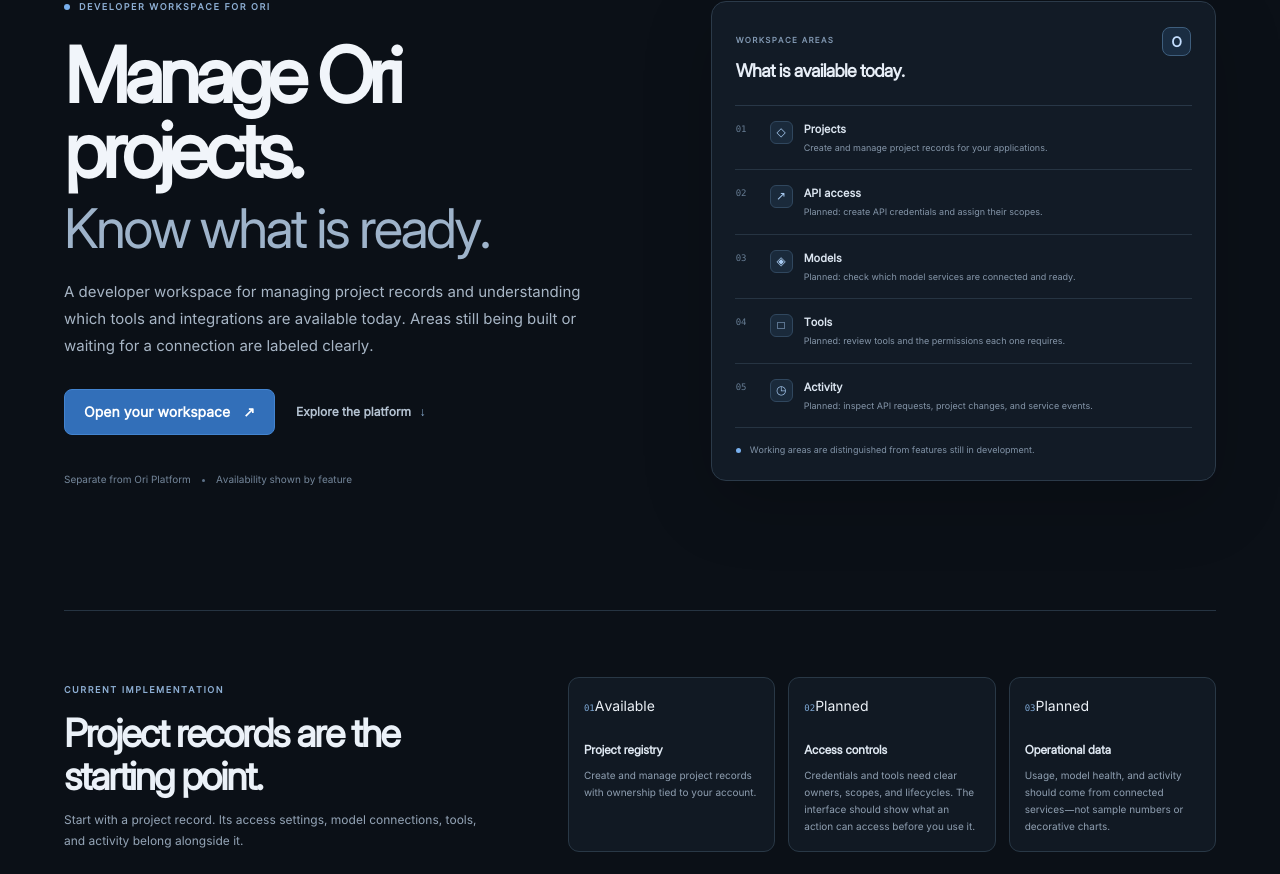
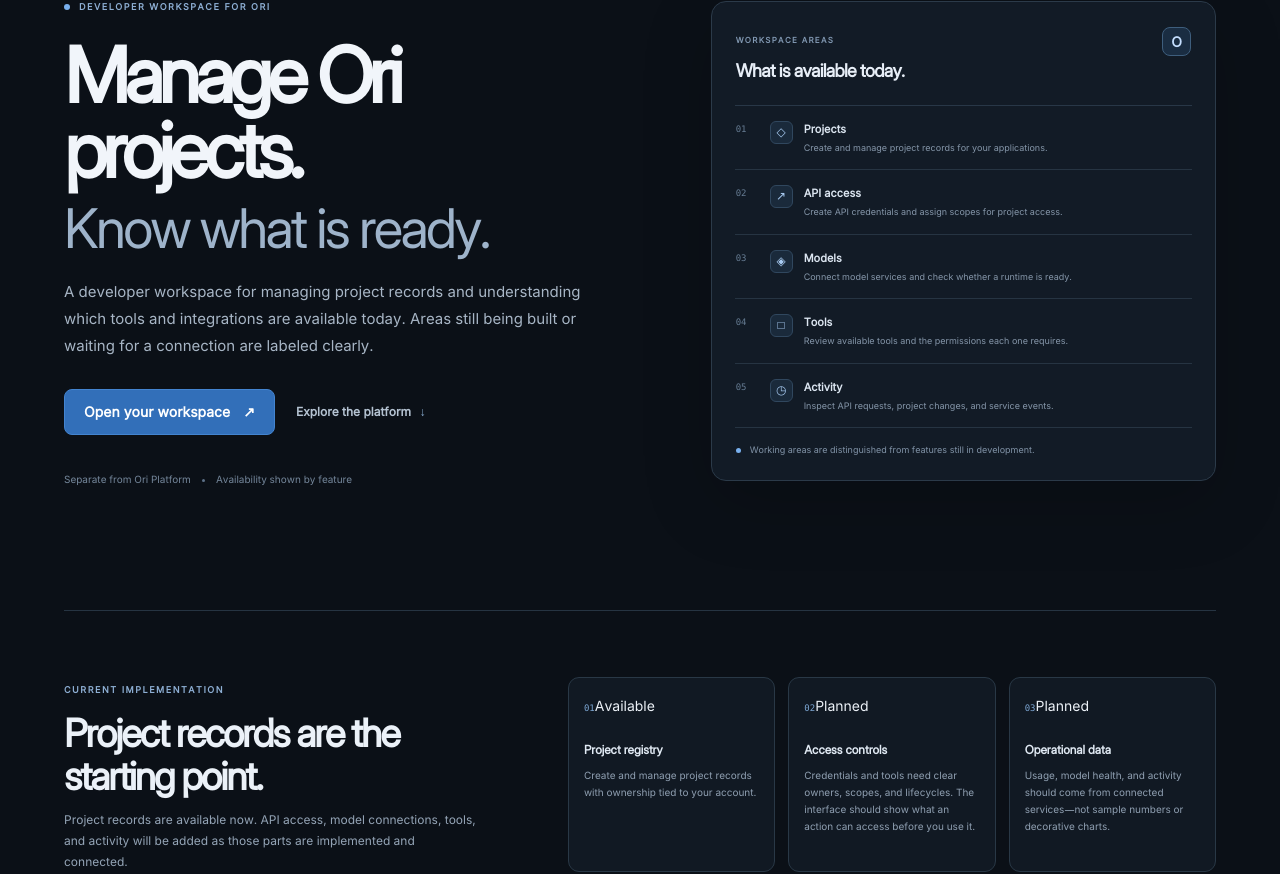
Before and after one commit to 30lnewcomb-byte/ori-developer-platform, a Next.js app: page / in a window 1280 px wide. Shown: the part 212-1086 px from the top of the page. Built offline with nearby package versions, Linux system fonts and the light colour scheme; no server answers.

Commit message:
Separate current project features from upcoming developer tools

```diff
--- a/app/page.tsx
+++ b/app/page.tsx
@@ -15,7 +15,7 @@ const workspaceAreas = [
     number: "02",
     icon: "↗",
     name: "API access",
-    description: "Planned: create API credentials and assign their scopes.",
+    description: "Create API credentials and assign scopes for project access.",
     detail: "In development",
     state: "development",
   },
@@ -23,7 +23,7 @@ const workspaceAreas = [
     number: "03",
     icon: "◈",
     name: "Models",
-    description: "Planned: check which model services are connected and ready.",
+    description: "Connect model services and check whether a runtime is ready.",
     detail: "Not connected",
     state: "pending",
   },
@@ -31,7 +31,7 @@ const workspaceAreas = [
     number: "04",
     icon: "□",
     name: "Tools",
-    description: "Planned: review tools and the permissions each one requires.",
+    description: "Review available tools and the permissions each one requires.",
     detail: "In development",
     state: "development",
   },
@@ -39,7 +39,7 @@ const workspaceAreas = [
     number: "05",
     icon: "◷",
     name: "Activity",
-    description: "Planned: inspect API requests, project changes, and service events.",
+    description: "Inspect API requests, project changes, and service events.",
     detail: "Not connected",
     state: "pending",
   },
@@ -165,7 +165,7 @@ export default async function Home() {
           <span className="landingSectionKicker">CURRENT IMPLEMENTATION</span>
           <h2 id="platform-title">Project records are the starting point.</h2>
           <p>
-            Start with a project record. Its access settings, model connections, tools, and activity belong alongside it.
+            Project records are available now. API access, model connections, tools, and activity will be added as those parts are implemented and connected.
           </p>
         </div>
 
```
